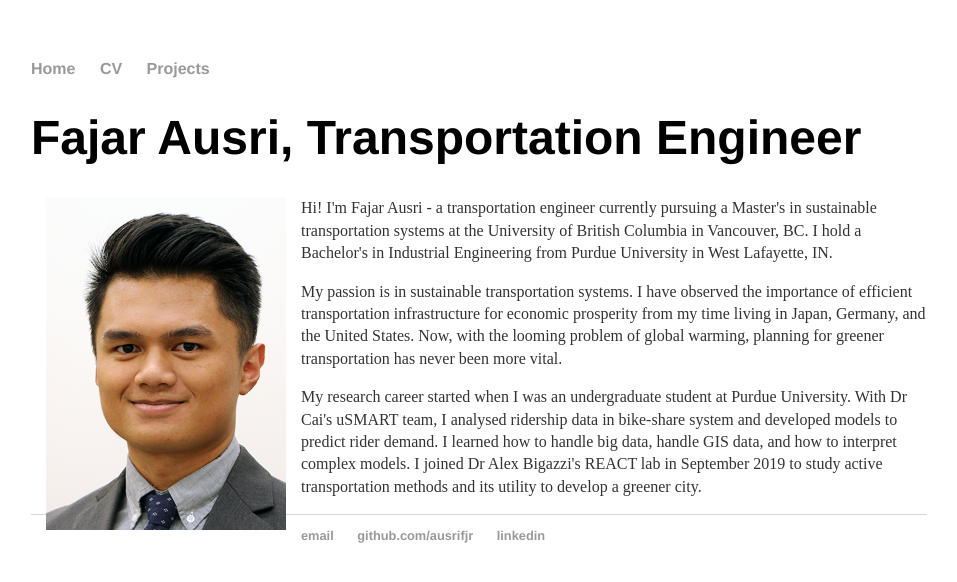
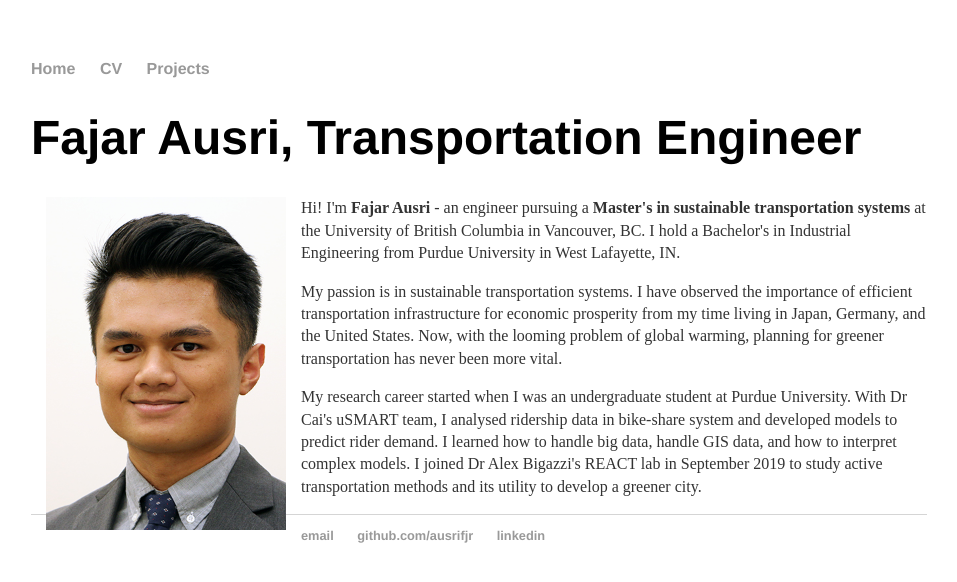
Before and after one commit to ausrifjr/ausrifjr.github.io, a Jekyll site: the page built from index.html, in a window 1280 px wide. Shown: the top 582 px of the page, without its empty margins (161-1118 px from the left). Built offline with Jekyll 4.4.1, drawn with Linux system fonts in a browser that asks for light colours.

Commit message:
Update index.html

```diff
--- a/index.html
+++ b/index.html
@@ -6,7 +6,7 @@
 	<h1>Fajar Ausri, Transportation Engineer</h1>
 	<p><img style="padding: 0 15px; float: left;" src="/assets/Photo_20170916b.jpg" alt="Fajar Ausri" width="240" height="333"></p>
 	<p style="margin-top: 20px;"> </p>
-	<p>Hi! I'm Fajar Ausri - a transportation engineer currently pursuing a Master's in sustainable transportation systems at the University of British Columbia in Vancouver, BC. I hold a Bachelor's in Industrial Engineering from Purdue University in West Lafayette, IN.</p>
+	<p>Hi! I'm <b>Fajar Ausri</b> - an engineer pursuing a <b>Master's in sustainable transportation systems</b> at the University of British Columbia in Vancouver, BC. I hold a Bachelor's in Industrial Engineering from Purdue University in West Lafayette, IN.</p>
 	<p>My passion is in sustainable transportation systems. I have observed the importance of efficient transportation infrastructure for economic prosperity from my time living in Japan, Germany, and the United States. Now, with the looming problem of global warming, planning for greener transportation has never been more vital.</p>
 	<p>My research career started when I was an undergraduate student at Purdue University. With Dr Cai's uSMART team, I analysed ridership data in bike-share system and developed models to predict rider demand. I learned how to handle big data, handle GIS data, and how to interpret complex models. I joined Dr Alex Bigazzi's REACT lab in September 2019 to study active transportation methods and its utility to develop a greener city.</p>
 </div><!-- /.blurb -->
```
